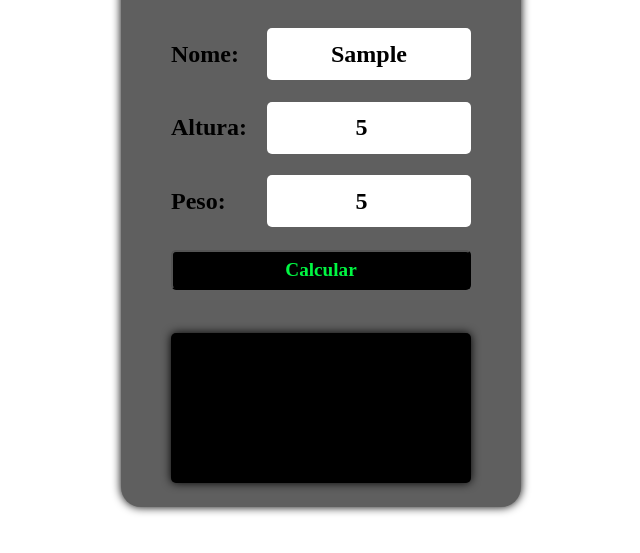
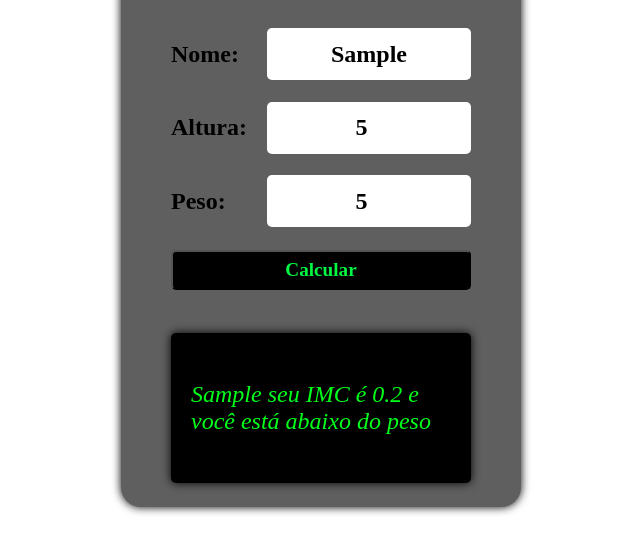
Before and after one commit to Jorgelzz/Js-Projects, a plain HTML site: page index.html in a window 1280 px wide. Both pictures are taken after typing "Sample", "5", "5" into the empty fields and a click on the button "Calcular". Shown: the part 201-754 px from the top of the page, without its empty margins (327-967 px from the left). Drawn offline with Linux system fonts and the light colour scheme.

Commit message:
New Archive

```diff
--- a/index.html
+++ b/index.html
@@ -6,7 +6,7 @@
     <title>IMC</title>
     <link rel="stylesheet" href="style.css">
   </head>
-  <body>
+  <!-- <body> -->
     <main>
       <div class="container">
         <div class="title"> Calculadora - IMC </div>
@@ -27,6 +27,6 @@
         <div class="result" id='resultado'></div>
       </div>
     </main>
-    <script src="./imc.js"></script>
+    <script src="./script.js"></script>
   </body>
 </html>
--- a/script.js
+++ b/script.js
@@ -14,6 +14,18 @@ function imc(){
 
     if (nome !== '' && altura !== '' && peso !== ''){
 
+        const valorIMC = (peso / (altura * altura)).toFixed(1)
+
+        let classificação = "";
+
+        if (valorIMC < 18.5){
+            classificação = 'abaixo do peso'
+        }
+        else if( valorIMC < 25 ){
+             classificação = 'seu peso está ok'
+        }
+
+        resultado.textContent = `${nome} seu IMC é ${valorIMC} e você está ${classificação}`
     }
     else{
         alert('É preciso preencher todos os campos! ')
```
